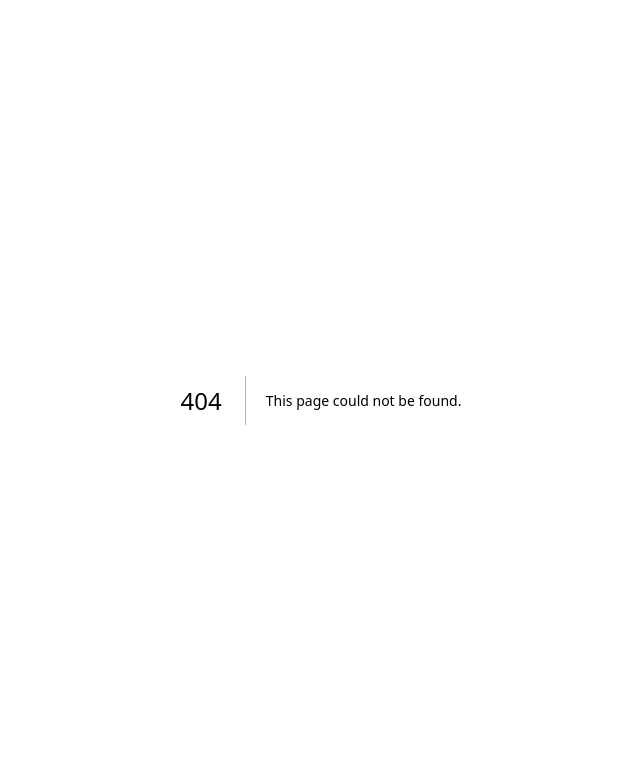
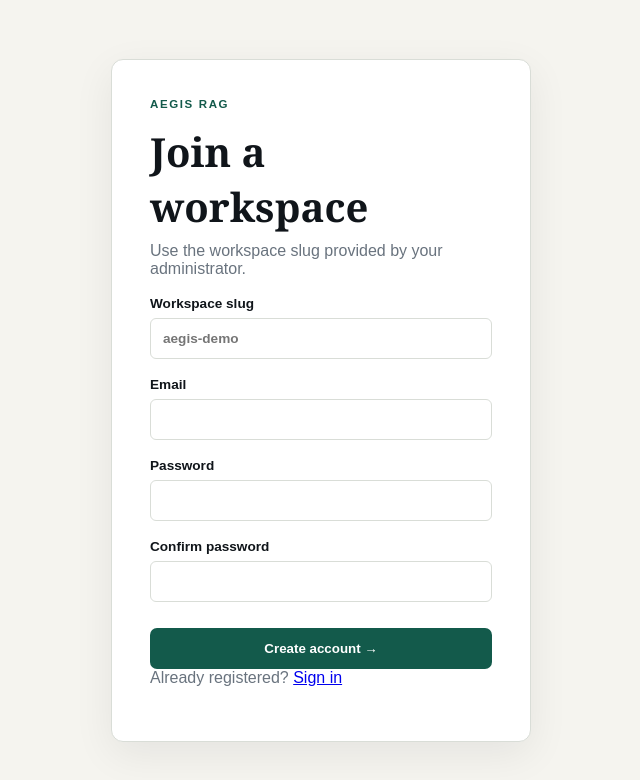
Before and after one commit to Muhammad-Tayyab1/aegis-rag, a Next.js app in the folder apps/frontend/: page /register in a window 1280 px wide. Before the commit this address had no page. Shown: the top 780 px of the page, without its empty margins (319-959 px from the left). Built offline with nearby package versions, Linux system fonts and the light colour scheme.

Commit message:
feat: add tenant workspace registration UI

```diff
--- a/apps/frontend/app/login/page.tsx
+++ b/apps/frontend/app/login/page.tsx
@@ -1,6 +1,7 @@
 "use client";
 import { FormEvent, useState } from "react";
 import { useRouter } from "next/navigation";
+import Link from "next/link";
 
 export default function LoginPage() {
   const [email, setEmail] = useState("");
@@ -60,6 +61,9 @@ export default function LoginPage() {
         <button className="button" disabled={loading}>
           {loading ? "Signing in…" : "Sign in →"}
         </button>
+        <p>
+          Joining an existing workspace? <Link href="/register">Register</Link>
+        </p>
       </form>
     </main>
   );
--- /dev/null
+++ b/apps/frontend/app/register/page.tsx
@@ -0,0 +1,115 @@
+"use client";
+
+import Link from "next/link";
+import { FormEvent, useState } from "react";
+import { useRouter } from "next/navigation";
+
+export default function RegisterPage() {
+  const [tenantSlug, setTenantSlug] = useState("");
+  const [email, setEmail] = useState("");
+  const [password, setPassword] = useState("");
+  const [confirmation, setConfirmation] = useState("");
+  const [error, setError] = useState("");
+  const [loading, setLoading] = useState(false);
+  const router = useRouter();
+
+  async function submit(event: FormEvent<HTMLFormElement>) {
+    event.preventDefault();
+    setError("");
+    if (password !== confirmation) {
+      setError("Passwords do not match");
+      return;
+    }
+    setLoading(true);
+    try {
+      const response = await fetch(
+        `${process.env.NEXT_PUBLIC_API_URL ?? "http://localhost:4000/api"}/auth/register`,
+        {
+          method: "POST",
+          headers: { "content-type": "application/json" },
+          body: JSON.stringify({
+            tenantSlug: tenantSlug.trim().toLowerCase(),
+            email: email.trim().toLowerCase(),
+            password,
+          }),
+        },
+      );
+      const data = await response.json();
+      if (!response.ok)
+        throw new Error(
+          Array.isArray(data.message)
+            ? data.message.join(", ")
+            : (data.message ?? "Unable to create account"),
+        );
+      localStorage.setItem("aegis.accessToken", data.accessToken);
+      localStorage.setItem("aegis.refreshToken", data.refreshToken);
+      router.push("/dashboard");
+    } catch (cause) {
+      setError(
+        cause instanceof Error ? cause.message : "Unable to create account",
+      );
+    } finally {
+      setLoading(false);
+    }
+  }
+
+  return (
+    <main className="auth">
+      <form onSubmit={submit} className="card">
+        <div className="eyebrow">AEGIS RAG</div>
+        <h1>Join a workspace</h1>
+        <p>Use the workspace slug provided by your administrator.</p>
+        <label>
+          Workspace slug
+          <input
+            value={tenantSlug}
+            onChange={(event) => setTenantSlug(event.target.value)}
+            pattern="[a-z0-9-]+"
+            placeholder="aegis-demo"
+            autoComplete="organization"
+            required
+          />
+        </label>
+        <label>
+          Email
+          <input
+            type="email"
+            value={email}
+            onChange={(event) => setEmail(event.target.value)}
+            autoComplete="email"
+            required
+          />
+        </label>
+        <label>
+          Password
+          <input
+            type="password"
+            value={password}
+            onChange={(event) => setPassword(event.target.value)}
+            minLength={12}
+            autoComplete="new-password"
+            required
+          />
+        </label>
+        <label>
+          Confirm password
+          <input
+            type="password"
+            value={confirmation}
+            onChange={(event) => setConfirmation(event.target.value)}
+            minLength={12}
+            autoComplete="new-password"
+            required
+          />
+        </label>
+        {error && <p className="error">{error}</p>}
+        <button className="button" disabled={loading}>
+          {loading ? "Creating account…" : "Create account →"}
+        </button>
+        <p>
+          Already registered? <Link href="/login">Sign in</Link>
+        </p>
+      </form>
+    </main>
+  );
+}
```
Also changed, not shown: 1 other file (tests, documents, lock files or other folders).
